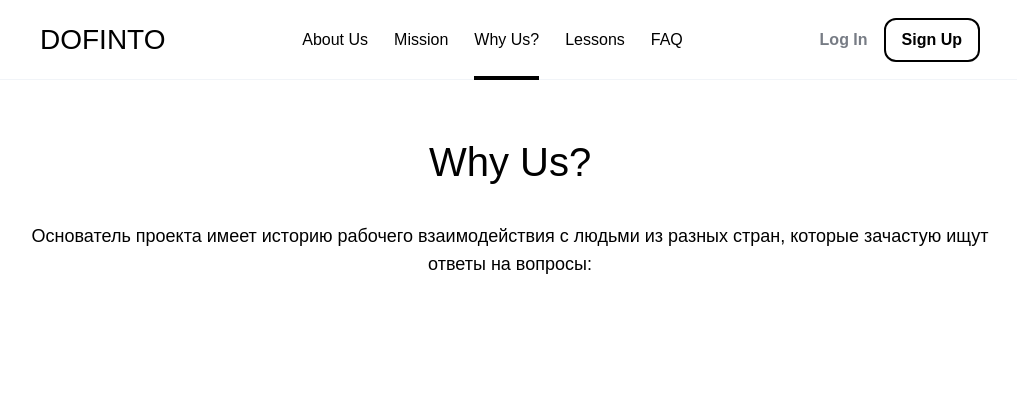
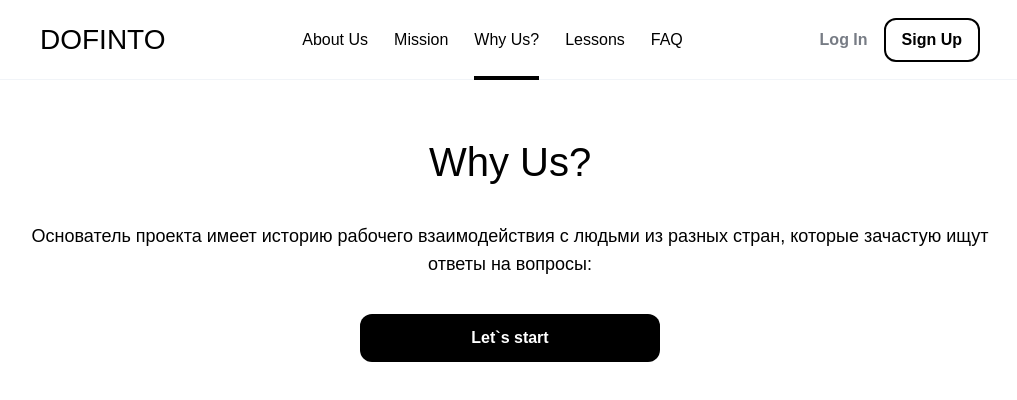
Before and after one commit to MyJetEducation/EducationWeb, a React app: page /why-us in a window 1280 px wide. Shown: the top 400 px of the page, without its empty margins (130-1147 px from the left). Built offline with nearby package versions, Linux system fonts and the light colour scheme; a web font is replaced by a local one.

Commit message:
why us page

```diff
--- a/src/pages/InfoPages/WhyUsPage.tsx
+++ b/src/pages/InfoPages/WhyUsPage.tsx
@@ -1,7 +1,8 @@
 import React from 'react';
 import { useTranslation } from 'react-i18next';
+import Page from '../../routing/Pages';
 import { FlexContainer } from '../../styles/FlexContainer';
-import { PrimaryTextSpan } from '../../styles/TextsElements';
+import { PrimaryLink, PrimaryTextSpan } from '../../styles/TextsElements';
 
 const WhyUsPage = () => {
   const { t } = useTranslation();
@@ -35,6 +36,10 @@ const WhyUsPage = () => {
           разных стран, которые зачастую ищут ответы на вопросы:
         </PrimaryTextSpan>
       </FlexContainer>
+
+      <FlexContainer justifyContent="center" width="100%">
+        <PrimaryLink to={Page.SIGN_UP}>{t('Let`s start')}</PrimaryLink>
+      </FlexContainer>
     </FlexContainer>
   );
 };
```
